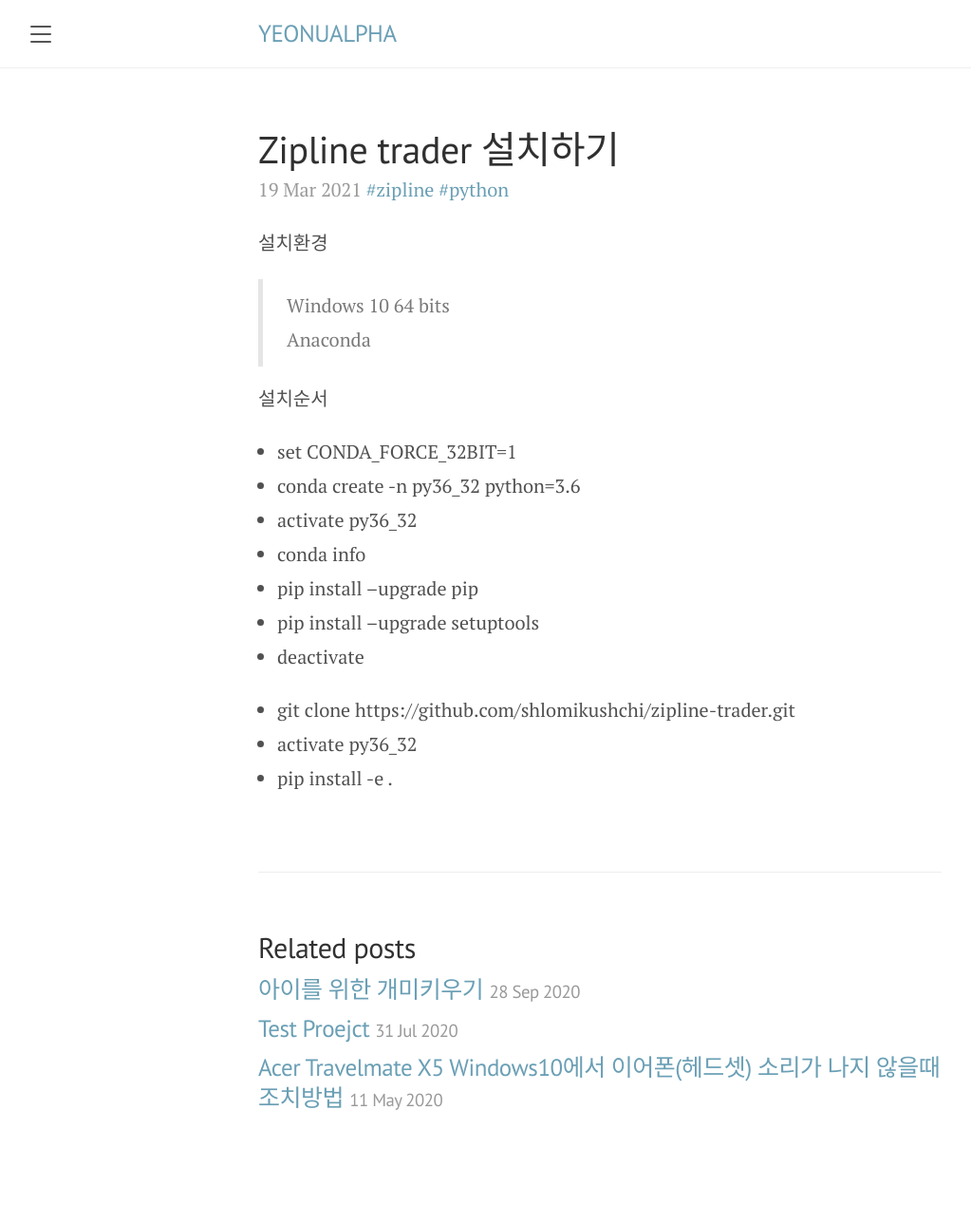
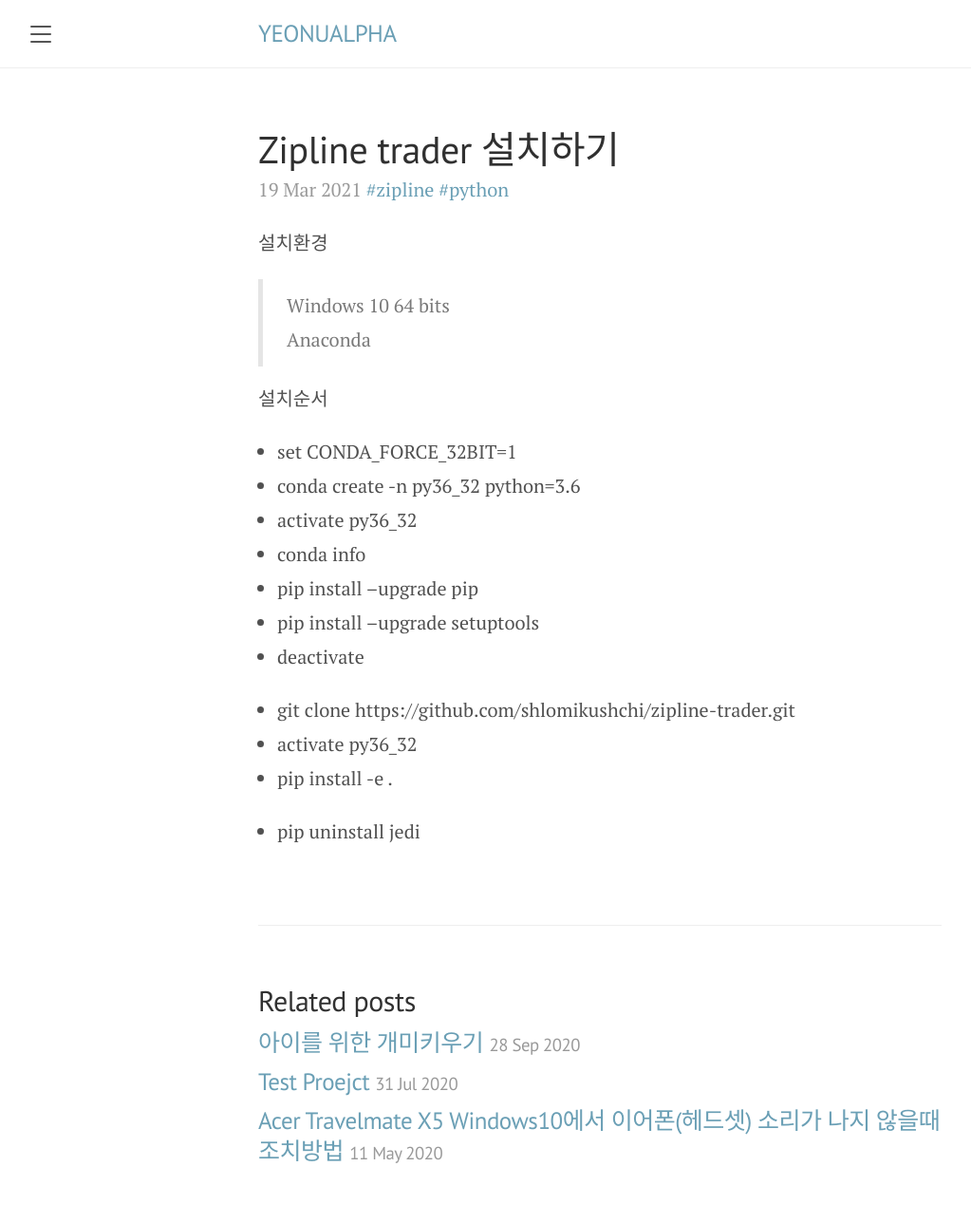
Before and after one commit to cloudishwind/cloudishwind.github.io, a Jekyll site: the page built from Dev_notes/_posts/2021-03-19-Install zipline trader.md, in a window 1280 px wide. Shown: the whole page at 95% size, without its empty margins (8-1031 px from the left). Built offline with Jekyll 4.4.1, drawn with Linux system fonts in a browser that asks for light colours; comment, search, counter and statistics services are not loaded; before the commit the page ends 1232 px from its top, so only the background shows below that.

Commit message:
Update 2021-03-19-Install zipline trader.md

```diff
--- a/Dev_notes/_posts/2021-03-19-Install zipline trader.md
+++ b/Dev_notes/_posts/2021-03-19-Install zipline trader.md
@@ -21,3 +21,5 @@
 * git clone https://github.com/shlomikushchi/zipline-trader.git
 * activate py36_32
 * pip install -e .
+
+* pip uninstall jedi
```
